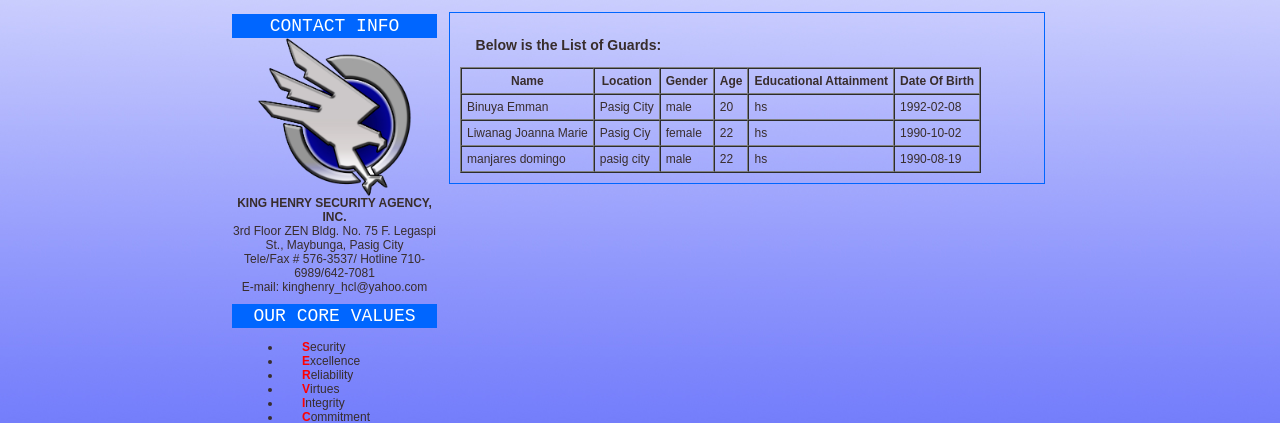
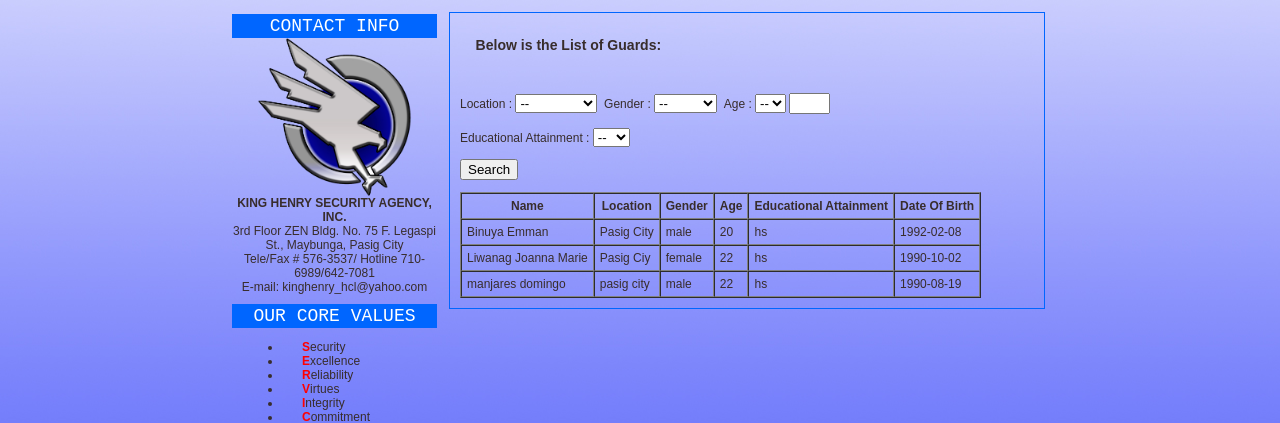
Before and after one commit to devshark/khsa, a PHP site: page /guard.list.php in a window 1280 px wide. Shown: the part 247-670 px from the top of the page. Run offline with PHP 8.4, Linux system fonts and the light colour scheme; the visitor is signed in with stand-in values (Sample User, id 1); data comes from the database, SQL or seed files in the repository.

Commit message:
Setup a search feature for guards

```diff
--- a/classes/class.database.php
+++ b/classes/class.database.php
@@ -232,7 +232,13 @@ class Database
 		{
 			foreach($where as $key=>$value)
 			{
-				$where_clause .= ' and ' . $key . '=' . "'{$this->escape($value)}'";
+				if( strpos($key, '>' ) > 0 || strpos($key, '<' ) > 0 || strpos($key, '=' ) > 0)
+				{
+					$where_clause .= ' and ' . $key . "'{$this->escape($value)}'";
+				}
+				else{
+					$where_clause .= ' and ' . $key . '=' . "'{$this->escape($value)}'";
+				}
 			}
 		}
 		else
--- a/classes/class.db.settings.php
+++ b/classes/class.db.settings.php
@@ -8,7 +8,7 @@
 Class db_settings{
 	public $host = 'localhost';
 	public $user = 'root';
-	public $passwd = 'admin';
+	public $passwd = 'pass';
 	public $db = 'khsa';
 }
 ?>
--- a/classes/class.guards.php
+++ b/classes/class.guards.php
@@ -3,7 +3,7 @@ require_once('classes/class.database.php');
 class Guard
 {
 	protected $db = null;
-	protected $tablename = 'tblemployee';
+	const TABLENAME = 'tblemployee';
 
 	function __construct()
 	{
@@ -15,9 +15,60 @@ class Guard
 		return $this->db->get_where($this->tablename,$filters)->result();
 	}
 
+	public static function filter($post)
+	{
+		$where = array();
+		$db = new Database();
+		if($post['City'] != '--')
+		{
+			$where['City'] = $post['City'];
+		}
+		if($post['Gender'] != '--')
+		{
+			$where['Gender'] = $post['Gender'];
+		}
+		if($post['educ_attainment'] != '--')
+		{
+			$where['educ_attainment'] = $post['educ_attainment'];
+		}
+		if($post['sign'] != '--')
+		{
+			if( preg_match('/^\d+$/',$post['age']) )
+			{
+				$where['FLOOR(DATEDIFF(CURDATE(),DOB)/365) '.$post['sign']] = (int)$post['age'];
+			}
+		}
+		if( count($where) >0 )
+		{
+			return $db->get_where(Guard::TABLENAME, $where)->result();
+		}else{
+			return array();
+		}
+	}
+
 	public static function get_list()
 	{
 		$db = new Database();
-		return $db->get('tblemployee')->result();
+		return $db->get(Guard::TABLENAME)->result();
+	}
+
+	public static function get_locations()
+	{
+		$db = new Database();
+		return $db->query('select distinct City from '.Guard::TABLENAME)->result();
+	}
+
+	public static function get_genders()
+	{
+		$db = new Database();
+		return $db->query('select distinct Gender from '.Guard::TABLENAME)->result();
+	}
+
+	public static function get_educs()
+	{
+		$db = new Database();
+		return $db->query('select distinct educ_attainment educ from '.Guard::TABLENAME)->result();
 	}
 }
+
+class GuardException extends Exception{}
--- a/guard.list.php
+++ b/guard.list.php
@@ -20,7 +20,57 @@ if( ! isset($_SESSION['clientid']) )
 		<?php include_once('static/header.php');?>
 		<?php include_once('static/nav.php');?>
 			<div id="content">
-			<h3>&nbsp;&nbsp;&nbsp;&nbsp;Below is the List of Guards:</h3>
+			<h3>&nbsp;&nbsp;&nbsp;&nbsp;Below is the List of Guards:</h3><br/>
+			<?php
+			include_once('classes/class.guards.php');
+			?>
+			<form method="post" action="guard.list.php">
+				<p>
+					Location :
+					<select name="City">
+					<option>--</option>
+					<?php
+					foreach(Guard::get_locations() as $row)
+					{ ?>
+					<option><?php echo $row->City;?></option>
+					<?php
+					}
+					?>
+					</select>&nbsp;
+					Gender :
+					<select name="Gender">
+					<option>--</option>
+					<?php
+					foreach(Guard::get_genders() as $row)
+					{ ?>
+					<option><?php echo $row->Gender;?></option>
+					<?php
+					}
+					?>
+					</select>
+					&nbsp;Age :
+					<select name="sign">
+					<option>--</option>
+					<option>=</option>
+					<option>></option>
+					<option><</option>
+					</select>&nbsp;<input type="text" name="age" size=2 maxlength=2 />
+					<br/><br/>Educational Attainment :
+					<select name="educ_attainment">
+					<option>--</option>
+					<?php
+					foreach(Guard::get_educs() as $row)
+					{ ?>
+					<option><?php echo $row->educ;?></option>
+					<?php
+					}
+					?>
+					</select>
+				</p>
+
+				<p><input type="submit" name="btnSearch" value="Search" /></p>
+			</form>
+
 			<table border=1 cellspacing=0 cellpadding=5>
 				<thead>
 					<tr>
@@ -34,8 +84,14 @@ if( ! isset($_SESSION['clientid']) )
 				</thead>
 				<tbody>
 			<?php
-			require_once('classes/class.guards.php');
-			$rows = Guard::get_list();
+			$rows = array();
+			if(isset($_POST['btnSearch']))
+			{
+				$rows = Guard::filter($_POST);
+			}
+			else{
+				$rows = Guard::get_list();
+			}
 			foreach($rows as $row)
 			{
 				$now = new DateTime(date('Y-m-d h:i:s'));
```
Also changed, not shown: 2 other files.
